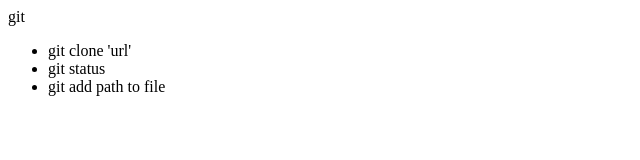
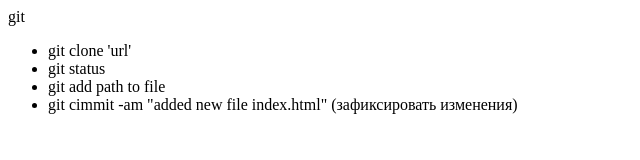
Before and after one commit to Evapavl/git-lesson, a plain HTML site: page index.html in a window 1280 px wide. Shown: the whole page, without its empty margins (0-640 px from the left). Drawn offline with Linux system fonts and the light colour scheme.

```diff
--- a/index.html
+++ b/index.html
@@ -3,4 +3,7 @@
     <li>git clone 'url'</li>
     <li>git status</li>
     <li>git add path to file</li>
+    <li>git cimmit -am "added new file index.html"
+        (зафиксировать изменения)
+    </li>
 </ul>
```
